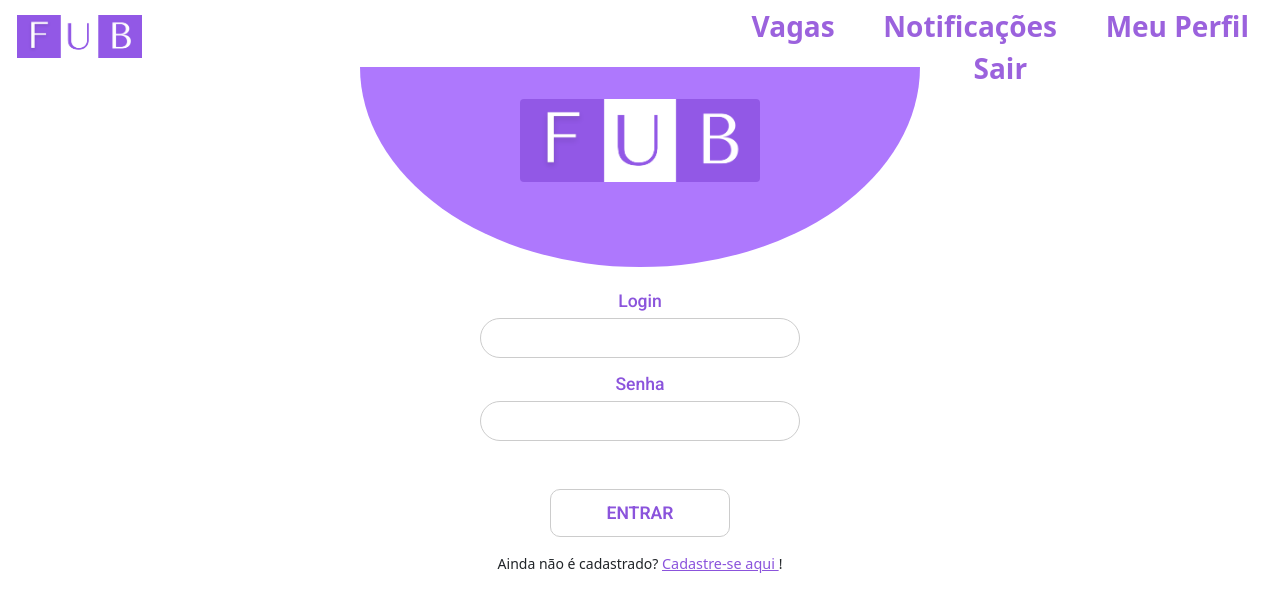
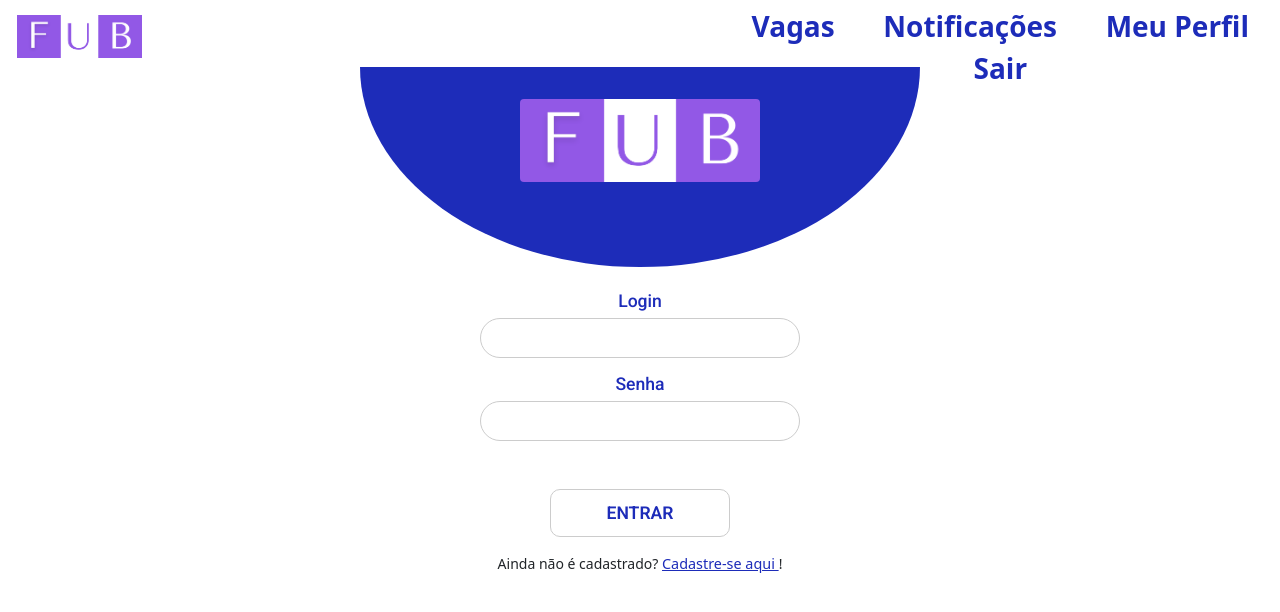
Before and after one commit to Mateus-Oliveira-Monteiro/fub-react, a React (Create React App) app: page / in a window 1280 px wide. Shown: the top 612 px of the page. Built offline with nearby package versions, Linux system fonts and the light colour scheme.

Commit message:
teteus alterations

```diff
--- a/src/Components/AuthDot/auth-dot.scss
+++ b/src/Components/AuthDot/auth-dot.scss
@@ -1,4 +1,4 @@
-$purple: #ae78fd;
+$purple: #1d2cb9;
 
 #auth-dot {
 
--- a/src/Components/Navbar/navbar.css
+++ b/src/Components/Navbar/navbar.css
@@ -29,17 +29,17 @@ nav ul li a{
     margin-left: 3%;
 }
 nav a:link, :visited{
-    color: rgba(147, 85, 218, 0.924);
+    color: #1d2cb9;
     font-size: 32px;
     display: inline-block;
     text-decoration: none;
 }
 nav a:hover{
-    color: rgb(240, 169, 38);
+    color: #EDAA98;
 }
 li{
     margin-left: 5%;
-    color: rgba(147, 85, 218, 0.924);
+    color: #1d2cb9;;
 }
 
 @media (max-width:800px){
--- a/src/Pages/Home/home.css
+++ b/src/Pages/Home/home.css
@@ -28,17 +28,17 @@ nav ul li a{
     margin-left: 3%;
 }
 nav a:link, :visited{
-    color: rgba(147, 85, 218, 0.924);
+    color: #1d2cb9;;
     font-size: 32px;
     display: inline-block;
     text-decoration: none;
 }
 nav a:hover{
-    color: rgb(240, 169, 38);
+    color: #EDAA98;
 }
 li{
     margin-left: 5%;
-    color: rgba(147, 85, 218, 0.924);
+    color: #1d2cb9;;
 }
 .carrossel{
     width: 100%;
@@ -80,7 +80,7 @@ li{
     margin-bottom: 20px;
 }
 h3{
-    color: rgba(147, 85, 218, 0.924);
+    color: #1d2cb9;;
     font-size: 1.3em;
 }
 .bloco2-home{
--- a/src/Pages/Login/login.scss
+++ b/src/Pages/Login/login.scss
@@ -1,5 +1,5 @@
-$purple: #8b54dc;
-$light-purple: #c9a4ff;
+$purple: #1d2cb9;
+$light-purple: #B4A8B7;
 
 
 #auth-login {
--- a/src/Pages/Notificacoes/notificacoes.scss
+++ b/src/Pages/Notificacoes/notificacoes.scss
@@ -10,7 +10,7 @@
   }
 
   #notification-main {
-    background-color: #070C3B;
+    background-color: #1d2cb9;;
     min-height: 79.8vh;
 
     #list-notifications {
--- a/src/Pages/Perfil/perfil.scss
+++ b/src/Pages/Perfil/perfil.scss
@@ -1,8 +1,8 @@
-$purple: #8b54dc;
-$light-purple: #a574ee;
+$purple: #1d2cb9;;
+$light-purple: #B4A8B7;;
 
 #perfil {
-  background-color: #F1E9E9;
+  background-color: #1d2cb9;
   min-height: 88.9vh;
   font-family: 'Roboto', 'sans-serif';
 
--- a/src/Pages/Vagas/vagas.scss
+++ b/src/Pages/Vagas/vagas.scss
@@ -1,5 +1,5 @@
-$purple: #8b54dc;
-$light-purple: #a574ee;
+$purple: #1d2cb9;
+$light-purple: #B4A8B7;
 
 #vagas {
 
```
